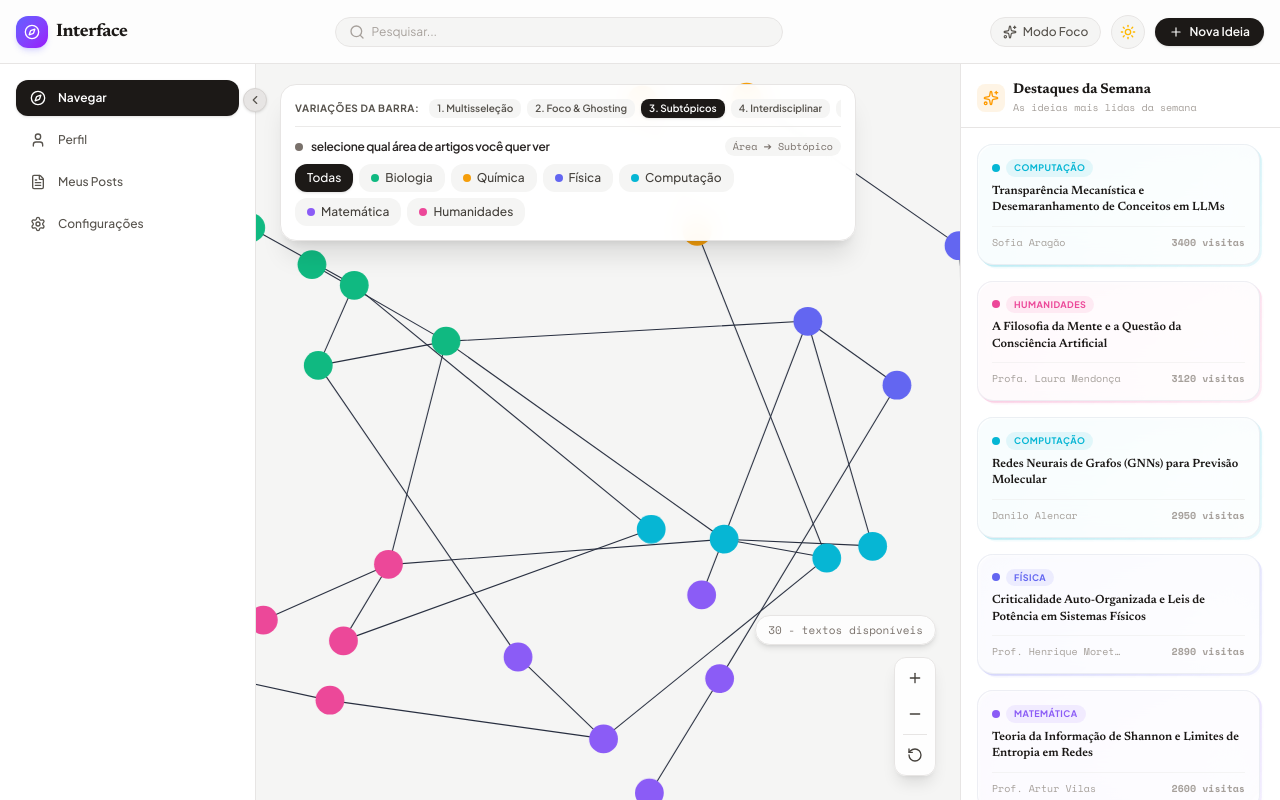
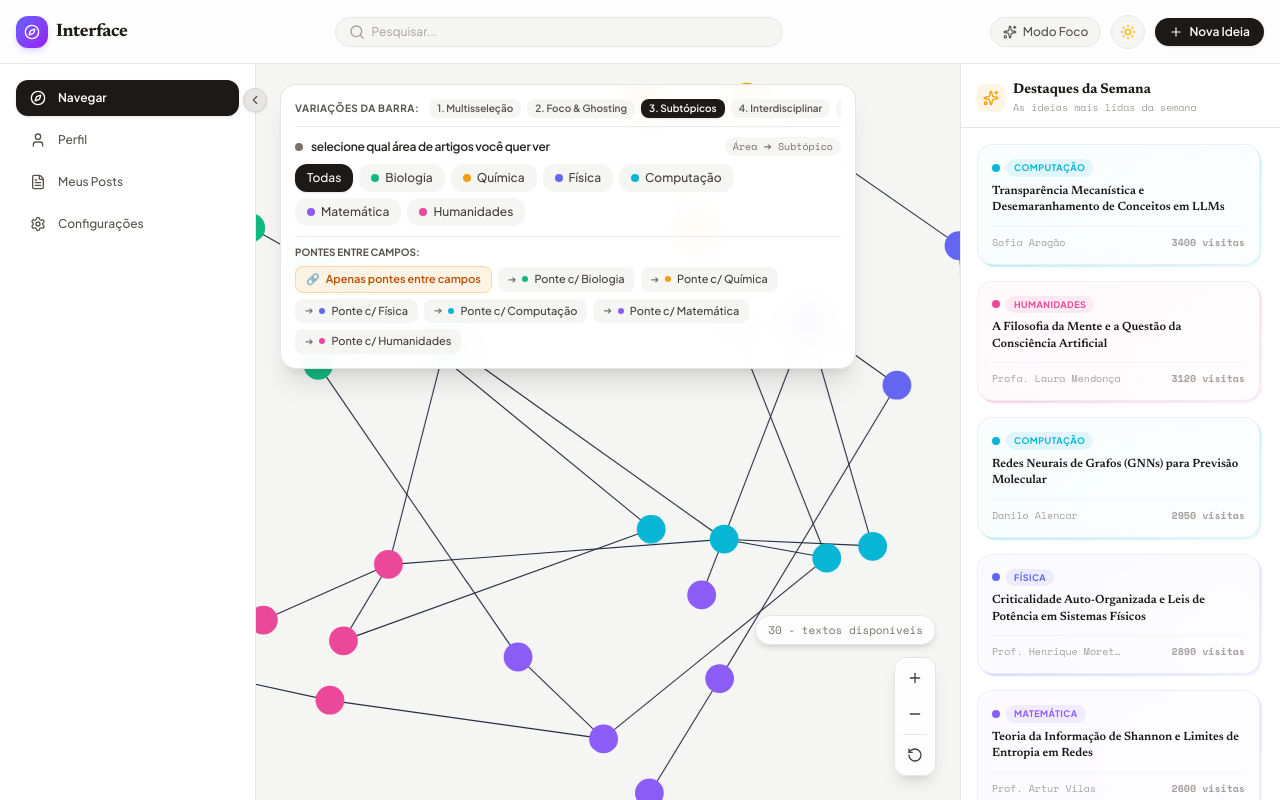
Before and after one commit to cdovaz/projeto-interface-revista, a React (Vite) app: page / in a window 1280 px wide. Both pictures are taken after a click on the button "3. Subtópicos". Built offline with nearby package versions, Linux system fonts and the light colour scheme.

Commit message:
feat: adicionar filtro de pontes entre campos na variacao 3 (subtopicos)

```diff
--- a/src/components/KnowledgeMap.tsx
+++ b/src/components/KnowledgeMap.tsx
@@ -38,6 +38,8 @@ export const KnowledgeMap: React.FC = () => {
   const [selectedMultiAreas, setSelectedMultiAreas] = useState<ScientificArea[]>([]);
   const [ghostLevel, setGhostLevel] = useState<number>(0.15);
   const [activeSubtopic, setActiveSubtopic] = useState<string | null>(null);
+  const [v3BridgeFilter, setV3BridgeFilter] = useState<boolean>(false);
+  const [v3BridgeTargetArea, setV3BridgeTargetArea] = useState<ScientificArea | null>(null);
   const [bridgeAreaA, setBridgeAreaA] = useState<ScientificArea>('Biologia');
   const [bridgeAreaB, setBridgeAreaB] = useState<ScientificArea>('Computação');
 
@@ -282,6 +284,80 @@ export const KnowledgeMap: React.FC = () => {
     return new Map(simNodesRef.current.map((n) => [n.id, n]));
   }, [nodes, connections]);
 
+  // Áreas externas conectadas à área ativa na Variação 3 (para filtro de pontes)
+  const connectedBridgeAreas = React.useMemo(() => {
+    if (!activeAreaFilter) {
+      return Object.keys(SCIENTIFIC_AREAS) as ScientificArea[];
+    }
+    const set = new Set<ScientificArea>();
+    connections.forEach((c) => {
+      const srcId = typeof c.source === 'object' ? (c.source as any).id : c.source;
+      const tgtId = typeof c.target === 'object' ? (c.target as any).id : c.target;
+      const src = nodeByIdMap.get(srcId);
+      const tgt = nodeByIdMap.get(tgtId);
+      if (!src || !tgt) return;
+
+      if (src.area === activeAreaFilter && tgt.area !== activeAreaFilter) {
+        if (!activeSubtopic || src.subtopic === activeSubtopic) {
+          set.add(tgt.area);
+        }
+      } else if (tgt.area === activeAreaFilter && src.area !== activeAreaFilter) {
+        if (!activeSubtopic || tgt.subtopic === activeSubtopic) {
+          set.add(src.area);
+        }
+      }
+    });
+    return Array.from(set);
+  }, [activeAreaFilter, activeSubtopic, connections, nodeByIdMap]);
+
+  // Nós participantes de pontes na Variação 3
+  const v3BridgeNodeIds = React.useMemo(() => {
+    if (filterVariation !== 'v3_drilldown' || !v3BridgeFilter) {
+      return new Set<string>();
+    }
+    const set = new Set<string>();
+    connections.forEach((c) => {
+      const srcId = typeof c.source === 'object' ? (c.source as any).id : c.source;
+      const tgtId = typeof c.target === 'object' ? (c.target as any).id : c.target;
+      const src = nodeByIdMap.get(srcId);
+      const tgt = nodeByIdMap.get(tgtId);
+      if (!src || !tgt) return;
+      if (src.area === tgt.area) return;
+
+      if (activeAreaFilter) {
+        const hasActiveArea = src.area === activeAreaFilter || tgt.area === activeAreaFilter;
+        if (!hasActiveArea) return;
+
+        if (activeSubtopic) {
+          const activeNode = src.area === activeAreaFilter ? src : tgt;
+          if (activeNode.subtopic !== activeSubtopic) return;
+        }
+
+        if (v3BridgeTargetArea) {
+          const hasTarget = src.area === v3BridgeTargetArea || tgt.area === v3BridgeTargetArea;
+          if (!hasTarget) return;
+        }
+      } else {
+        if (v3BridgeTargetArea) {
+          const hasTarget = src.area === v3BridgeTargetArea || tgt.area === v3BridgeTargetArea;
+          if (!hasTarget) return;
+        }
+      }
+
+      set.add(srcId);
+      set.add(tgtId);
+    });
+    return set;
+  }, [
+    filterVariation,
+    v3BridgeFilter,
+    activeAreaFilter,
+    activeSubtopic,
+    v3BridgeTargetArea,
+    connections,
+    nodeByIdMap
+  ]);
+
   // Identificação de nós de pontes interdisciplinares para Variação 4
   const bridgeNodeIds = React.useMemo(() => {
     if (filterVariation !== 'v4_interdisciplinar' || !bridgeAreaA || !bridgeAreaB) {
@@ -337,8 +413,11 @@ export const KnowledgeMap: React.FC = () => {
         return true;
       }
 
-      // 4. Variação 3: Drill-down por Subtópico
+      // 4. Variação 3: Drill-down por Subtópico + Pontes entre Campos
       if (filterVariation === 'v3_drilldown') {
+        if (v3BridgeFilter) {
+          return v3BridgeNodeIds.has(n.id);
+        }
         if (activeAreaFilter) {
           if (n.area !== activeAreaFilter) return false;
           if (activeSubtopic && n.subtopic !== activeSubtopic) return false;
@@ -608,16 +687,18 @@ export const KnowledgeMap: React.FC = () => {
           )}
 
           {/* ======================================================== */}
-          {/* VARIAÇÃO 3: DRILL-DOWN EM CASCATA (ÁREA + SUBTÓPICOS)   */}
+          {/* VARIAÇÃO 3: DRILL-DOWN EM CASCATA (ÁREA + SUBTÓPICOS + PONTES) */}
           {/* ======================================================== */}
           {filterVariation === 'v3_drilldown' && (
-            <div>
+            <div className="space-y-2.5">
               {/* Linha 1: Áreas */}
               <div className="flex flex-wrap gap-1.5 items-center">
                 <button
                   onClick={() => {
                     setActiveAreaFilter(null);
                     setActiveSubtopic(null);
+                    setV3BridgeFilter(false);
+                    setV3BridgeTargetArea(null);
                     setPan({ x: 0, y: 0 });
                   }}
                   className={`px-3 py-1.5 rounded-xl text-xs font-medium transition-all ${
@@ -640,10 +721,12 @@ export const KnowledgeMap: React.FC = () => {
                         if (isActive) {
                           setActiveAreaFilter(null);
                           setActiveSubtopic(null);
+                          setV3BridgeTargetArea(null);
                           setPan({ x: 0, y: 0 });
                         } else {
                           setActiveAreaFilter(area);
                           setActiveSubtopic(null);
+                          setV3BridgeTargetArea(null);
                           setPan({
                             x: -areaTheme.center.x * zoom,
                             y: -areaTheme.center.y * zoom
@@ -671,9 +754,17 @@ export const KnowledgeMap: React.FC = () => {
 
               {/* Linha 2: Subtópicos da Área Ativa */}
               {activeAreaFilter && availableSubtopics.length > 0 && (
-                <div className="mt-2.5 pt-2 border-t border-stone-200/80 dark:border-stone-800/80">
-                  <div className="text-[10px] uppercase font-bold text-stone-500 mb-1.5">
-                    Subtópicos de {activeAreaFilter}:
+                <div className="pt-2 border-t border-stone-200/80 dark:border-stone-800/80">
+                  <div className="text-[10px] uppercase font-bold text-stone-500 mb-1.5 flex items-center justify-between">
+                    <span>Subtópicos de {activeAreaFilter}:</span>
+                    {activeSubtopic && (
+                      <button
+                        onClick={() => setActiveSubtopic(null)}
+                        className="text-[10px] text-stone-400 hover:text-stone-600 dark:hover:text-stone-200 underline font-normal"
+                      >
+                        Limpar subtópico
+                      </button>
+                    )}
                   </div>
                   <div className="flex flex-wrap gap-1.5">
                     <button
@@ -710,6 +801,98 @@ export const KnowledgeMap: React.FC = () => {
                   </div>
                 </div>
               )}
+
+              {/* Linha 3: Filtro de Pontes entre Campos (Interdisciplinaridade) */}
+              <div className="pt-2 border-t border-stone-200/80 dark:border-stone-800/80">
+                <div className="flex items-center justify-between mb-1.5">
+                  <span className="text-[10px] uppercase font-bold text-stone-600 dark:text-stone-300">
+                    Pontes entre campos:
+                  </span>
+                  {v3BridgeFilter && (
+                    <button
+                      onClick={() => {
+                        setV3BridgeFilter(false);
+                        setV3BridgeTargetArea(null);
+                      }}
+                      className="text-[10px] text-stone-400 hover:text-stone-600 dark:hover:text-stone-200 underline font-normal"
+                    >
+                      Desativar pontes
+                    </button>
+                  )}
+                </div>
+
+                <div className="flex flex-wrap gap-1.5 items-center">
+                  {/* Botão Geral de Pontes */}
+                  <button
+                    onClick={() => {
+                      if (v3BridgeFilter && v3BridgeTargetArea === null) {
+                        setV3BridgeFilter(false);
+                      } else {
+                        setV3BridgeFilter(true);
+                        setV3BridgeTargetArea(null);
+                      }
+                    }}
+                    className={`flex items-center gap-1.5 px-2.5 py-1 rounded-lg text-[11px] font-semibold transition-all ${
+                      v3BridgeFilter && v3BridgeTargetArea === null
+                        ? 'bg-amber-500 text-white shadow-sm'
+                        : 'bg-amber-500/10 text-amber-700 dark:text-amber-400 border border-amber-500/30 hover:bg-amber-500/20'
+                    }`}
+                  >
+                    <span>🔗</span>
+                    <span>Apenas pontes entre campos</span>
+                  </button>
+
+                  {/* Tags com outros campos conectados */}
+                  {connectedBridgeAreas.map((targetArea) => {
+                    const isTargetActive = v3BridgeFilter && v3BridgeTargetArea === targetArea;
+                    const targetTheme = SCIENTIFIC_AREAS[targetArea];
+
+                    return (
+                      <button
+                        key={`v3-bridge-${targetArea}`}
+                        onClick={() => {
+                          if (isTargetActive) {
+                            setV3BridgeTargetArea(null);
+                          } else {
+                            setV3BridgeFilter(true);
+                            setV3BridgeTargetArea(targetArea);
+                          }
+                        }}
+                        className={`flex items-center gap-1.5 px-2.5 py-1 rounded-lg text-[11px] font-medium transition-all ${
+                          isTargetActive
+                            ? 'text-white shadow-sm ring-1 ring-white/50'
+                            : 'bg-stone-100 text-stone-700 hover:bg-stone-200 dark:bg-stone-800 dark:text-stone-300'
+                        }`}
+                        style={{
+                          backgroundColor: isTargetActive ? targetTheme.accentColor : undefined
+                        }}
+                      >
+                        <span className="text-[10px] opacity-75">➔</span>
+                        <span
+                          className="w-1.5 h-1.5 rounded-full"
+                          style={{
+                            backgroundColor: isTargetActive ? '#FFFFFF' : targetTheme.accentColor
+                          }}
+                        />
+                        <span>Ponte c/ {targetArea}</span>
+                      </button>
+                    );
+                  })}
+                </div>
+
+                {v3BridgeFilter && (
+                  <div className="mt-2 text-[10px] text-amber-600 dark:text-amber-400 font-medium flex items-center justify-between">
+                    <span>
+                      {v3BridgeTargetArea
+                        ? `Filtrando artigos que conectam ${activeAreaFilter || 'qualquer área'} com ${v3BridgeTargetArea}`
+                        : `Exibindo apenas artigos que cruzam fronteiras entre áreas`}
+                    </span>
+                    <span className="font-mono font-semibold">
+                      ({visibleNodes.length} artigos)
+                    </span>
+                  </div>
+                )}
+              </div>
             </div>
           )}
 
@@ -1010,13 +1193,21 @@ export const KnowledgeMap: React.FC = () => {
             const isInTrail =
               focusMode && explorationTrail.includes(src.id) && explorationTrail.includes(tgt.id);
 
-            // Destaque para conexões de ponte interdisciplinar na Variação 4
+            // Destaque para conexões de ponte interdisciplinar na Variação 3 ou Variação 4
+            const isV3BridgeConn =
+              filterVariation === 'v3_drilldown' &&
+              v3BridgeFilter &&
+              src.area !== tgt.area &&
+              (!activeAreaFilter || src.area === activeAreaFilter || tgt.area === activeAreaFilter) &&
+              (!v3BridgeTargetArea || src.area === v3BridgeTargetArea || tgt.area === v3BridgeTargetArea);
+
             const isBridgeConn =
-              filterVariation === 'v4_interdisciplinar' &&
-              bridgeAreaA &&
-              bridgeAreaB &&
-              ((src.area === bridgeAreaA && tgt.area === bridgeAreaB) ||
-                (src.area === bridgeAreaB && tgt.area === bridgeAreaA));
+              (filterVariation === 'v4_interdisciplinar' &&
+                bridgeAreaA &&
+                bridgeAreaB &&
+                ((src.area === bridgeAreaA && tgt.area === bridgeAreaB) ||
+                  (src.area === bridgeAreaB && tgt.area === bridgeAreaA))) ||
+              Boolean(isV3BridgeConn);
 
             // Linha com cor chapada limpa
             let strokeColor = isConnectedToSelected || isConnectedToHovered
```
